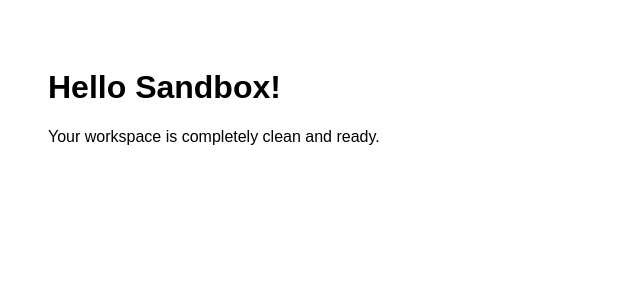
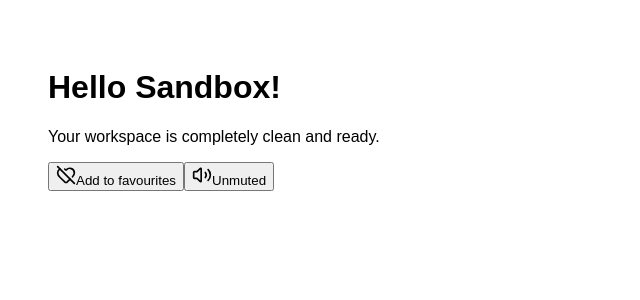
Before and after one commit to TotallyNotWh4l3/Sandbox, a React (Vite) app in the folder frontend/: page / in a window 1280 px wide. Shown: the top 300 px of the page, without its empty margins (0-640 px from the left). Built offline with nearby package versions, Linux system fonts and the light colour scheme; the HTML template or start-up script is replaced by a standard one.

Commit message:
CH1: Toggle Button

```diff
--- a/frontend/src/App.jsx
+++ b/frontend/src/App.jsx
@@ -1,10 +1,14 @@
-function App() {
+import ToggleFavourite from "./Challanges/ToggleFavourite";
+import ToggleMute from "./Challanges/ToggleMute";
+
+export default function App() {
     return (
         <div style={{ padding: "40px", fontFamily: "sans-serif" }}>
             <h1>Hello Sandbox!</h1>
             <p>Your workspace is completely clean and ready.</p>
+
+            <ToggleFavourite />
+            <ToggleMute />
         </div>
     );
 }
-
-export default App;
--- /dev/null
+++ b/frontend/src/Challanges/ToggleFavourite.jsx
@@ -0,0 +1,17 @@
+import { Heart, HeartOff } from "lucide-react";
+import { useState } from "react";
+import clsx from "clsx";
+
+export default function ToggleFavourite() {
+    const [isFavourited, setisFavourited] = useState(false);
+
+    return (
+        <button
+            onClick={() => setisFavourited((prev) => !prev)}
+            className={clsx("fav-btn", { "fav-btn-active": isFavourited })}
+        >
+            {isFavourited ? <Heart size={20} fill="currentColor" /> : <HeartOff size={20} />}
+            {isFavourited ? "Favourited" : "Add to favourites"}
+        </button>
+    );
+}
--- /dev/null
+++ b/frontend/src/Challanges/ToggleMute.jsx
@@ -0,0 +1,19 @@
+import { Volume2, VolumeX } from "lucide-react";
+import { useState } from "react";
+import clsx from "clsx";
+
+export default function ToggleMute() {
+    const [isMuted, setIsMuted] = useState(false)
+
+    return (
+        <button
+            onClick={() => setIsMuted((prev) => !prev)}
+            className={clsx("mute-btn", {"mute-btn--active" : isMuted})}
+        >
+            {isMuted
+                ? <VolumeX size={20} style={{color: "red"}} />
+                : <Volume2 size={20} />}
+            {isMuted ? "Muted" : "Unmuted"}
+        </button>
+    )
+}
```
Also changed, not shown: frontend/package.json (+6 -1 lines), 1 other file (tests, documents, lock files or other folders).
